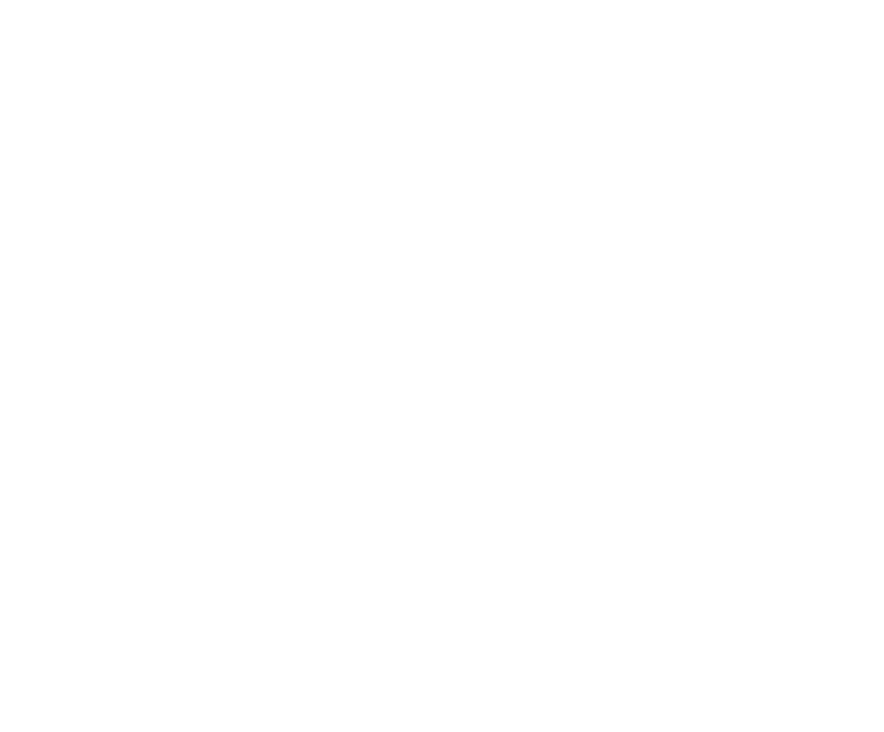
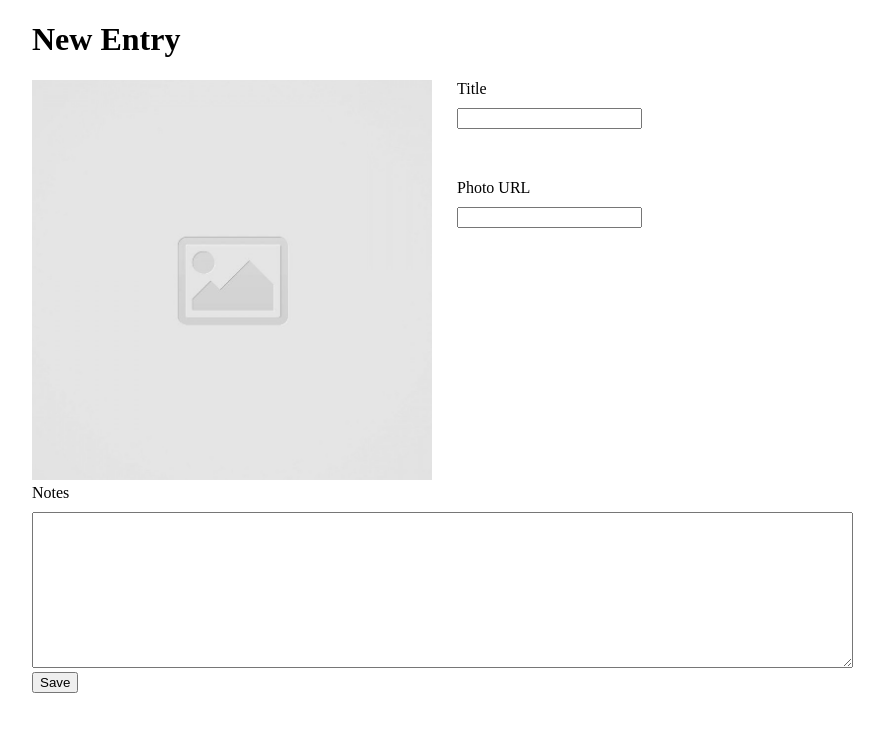
Before and after one commit to chrisahn1/code-journal-1.5, a website: page index.html in a window 1280 px wide. Shown: the whole page, without its empty margins (208-1092 px from the left). Drawn offline with Linux system fonts and the light colour scheme.

Commit message:
Tasks 1,2, and 4

```diff
--- a/css/styles.css
+++ b/css/styles.css
@@ -0,0 +1,36 @@
+main {
+  /* display: flex; */
+  justify-content: center;
+  margin-left: auto;
+  margin-right: auto;
+  max-width: 800px;
+}
+
+img {
+  width: 100%;
+}
+
+.photo-url {
+  width: 50%;
+}
+
+.title-photo-entries {
+  display: flex;
+}
+
+.title-input {
+  padding-left: 25px;
+}
+
+.photo-input {
+  padding-left: 25px;
+  padding-top: 50px;
+}
+
+.label {
+  padding-bottom: 10px;
+}
+
+input {
+  size: 20px;
+}
--- a/index.html
+++ b/index.html
@@ -18,6 +18,43 @@
   <header>
   </header>
   <main>
+    <div data-view="entry-form">
+      <h1>New Entry</h1>
+      <div class="title-photo-entries">
+        <div class="photo-url">
+          <img src="images/placeholder-image-square.jpg">
+        </div>
+        <div class="title-photo-inputs">
+          <div class="title-input">
+            <div class="label">
+              <label for="title">Title</label>
+            </div>
+            <div>
+              <input type="text" id="title" name="title" required>
+            </div>
+          </div>
+          <div class="photo-input">
+            <div class="label">
+              <label for="photo-url">Photo URL</label>
+            </div>
+            <div>
+              <input type="text" id="photo-url" name="photo-url" required>
+            </div>
+          </div>
+        </div>
+      </div>
+      <div class="notes-entry">
+        <div class="label">
+          <label for="notes">Notes</label>
+        </div>
+        <div>
+          <textarea name="notes" cols="100" rows="10" required></textarea>
+        </div>
+        <div>
+          <button class="save-button">Save</button>
+        </div>
+      </div>
+    </div>
   </main>
   <script src="js/data.js"></script>
   <script src="js/main.js"></script>
```
